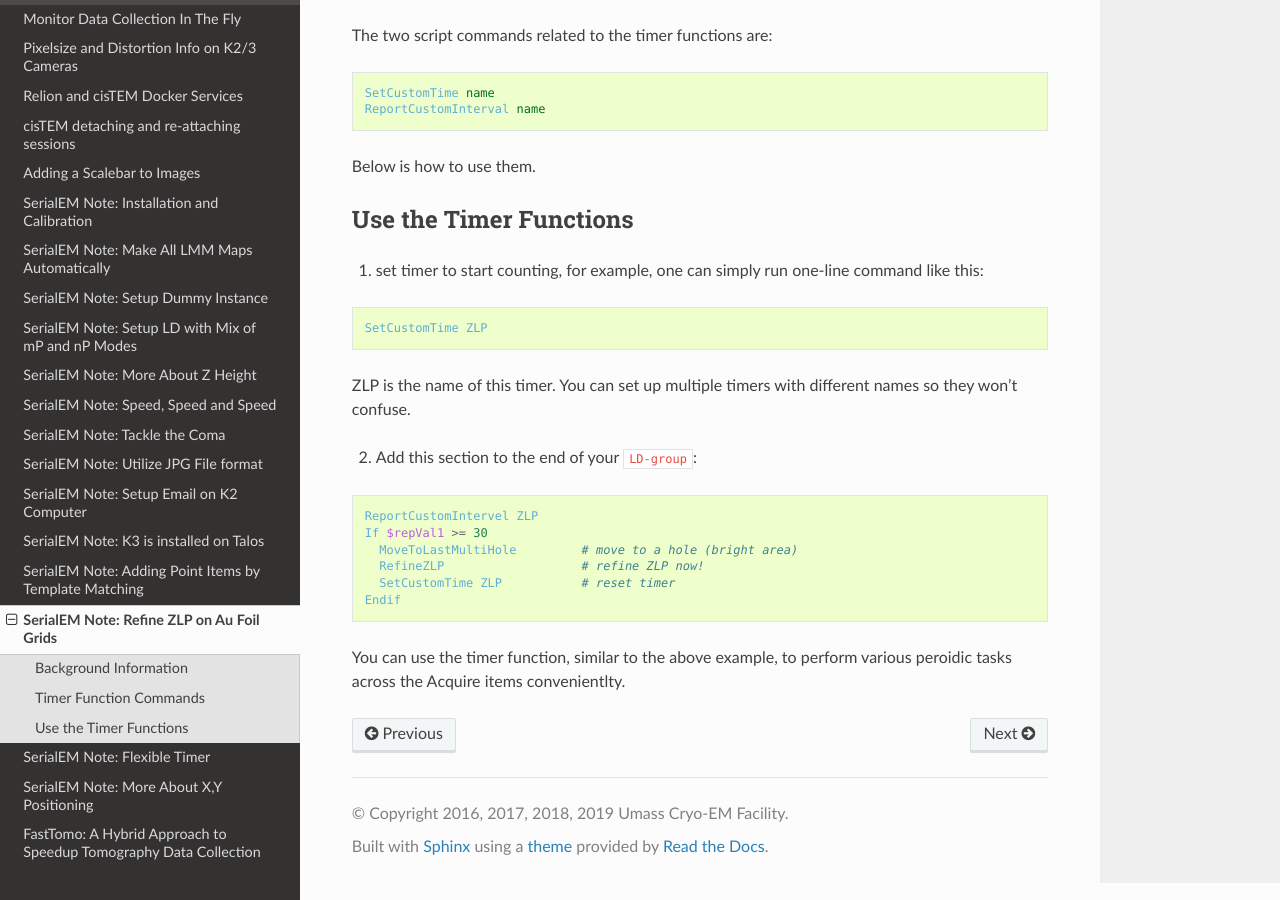
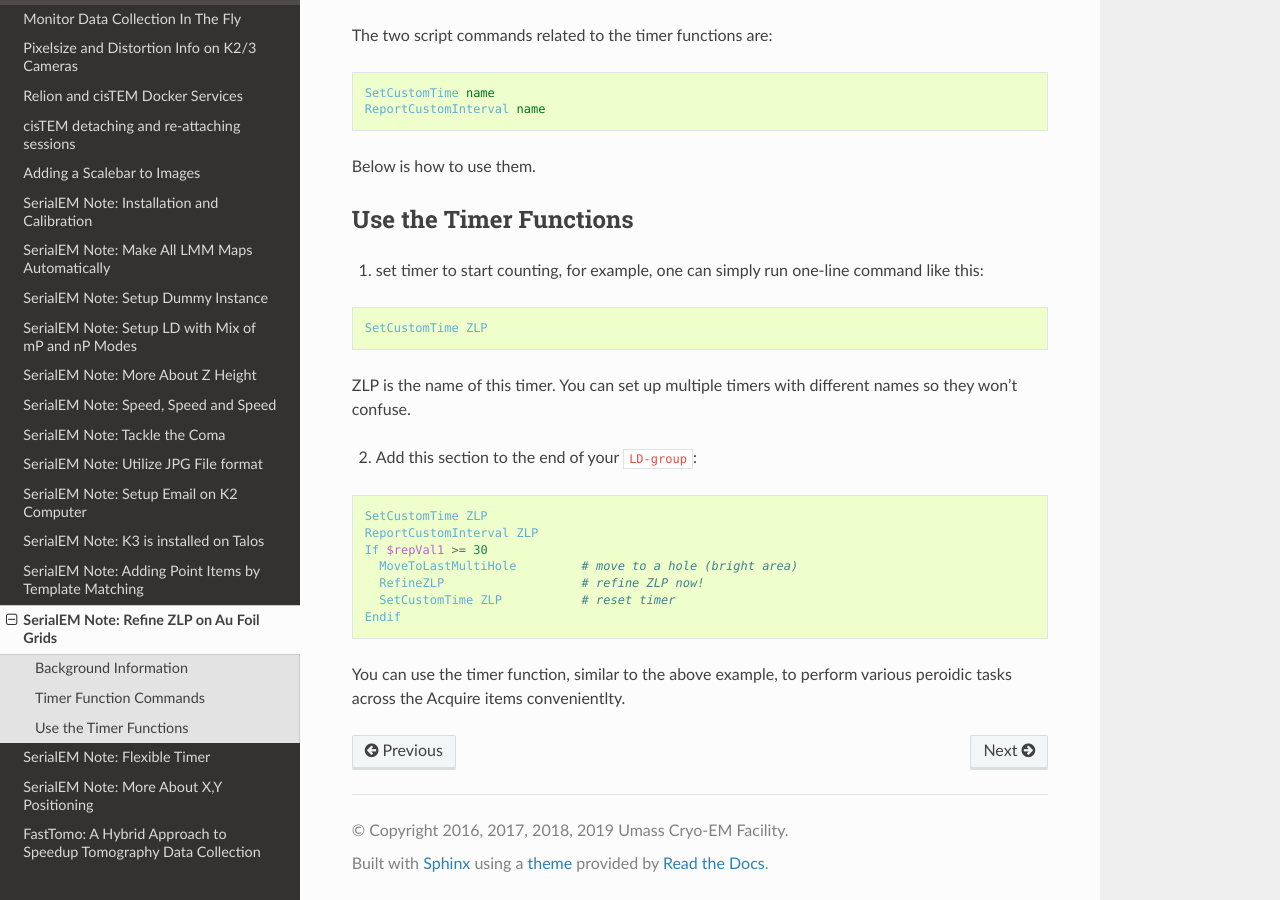
Before and after one commit to xuchen66/sphinx-emdocs, a Sphinx documentation site: the page built from source/serialEM-note-refineZLP-on-Aufoil-grid.rst, in a window 1280 px wide and 900 px high, scrolled down 1019 px. Built offline with Sphinx 7.4.7 and the Read the Docs theme 2.0.0, drawn with Linux system fonts in a browser that asks for light colours; pages that are not in the unit, such as notebooks, are missing from menus.

Commit message:
Update serialEM-note-refineZLP-on-Aufoil-grid.rst

```diff
--- a/source/serialEM-note-refineZLP-on-Aufoil-grid.rst
+++ b/source/serialEM-note-refineZLP-on-Aufoil-grid.rst
@@ -73,7 +73,8 @@ ZLP is the name of this timer. You can set up multiple timers with different nam
 
 .. code-block:: ruby
 
-  ReportCustomIntervel ZLP
+  SetCustomTime ZLP
+  ReportCustomInterval ZLP
   If $repVal1 >= 30
     MoveToLastMultiHole         # move to a hole (bright area)
     RefineZLP                   # refine ZLP now!
```
